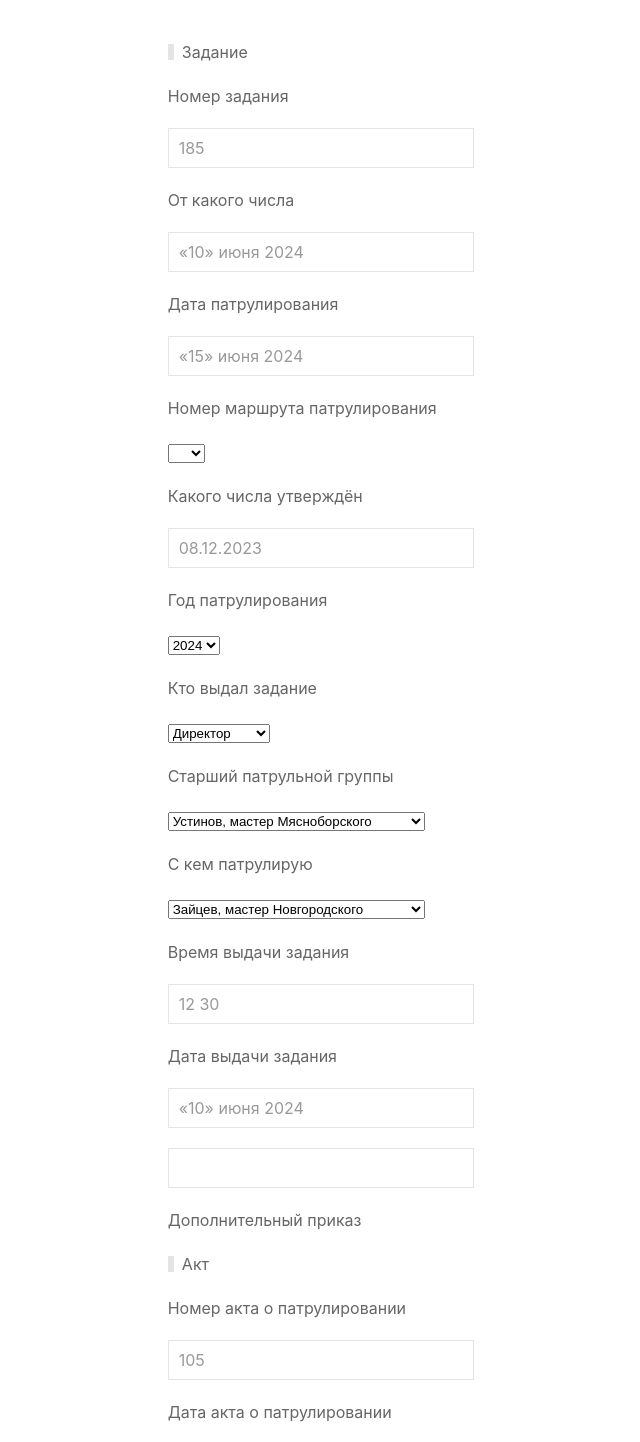
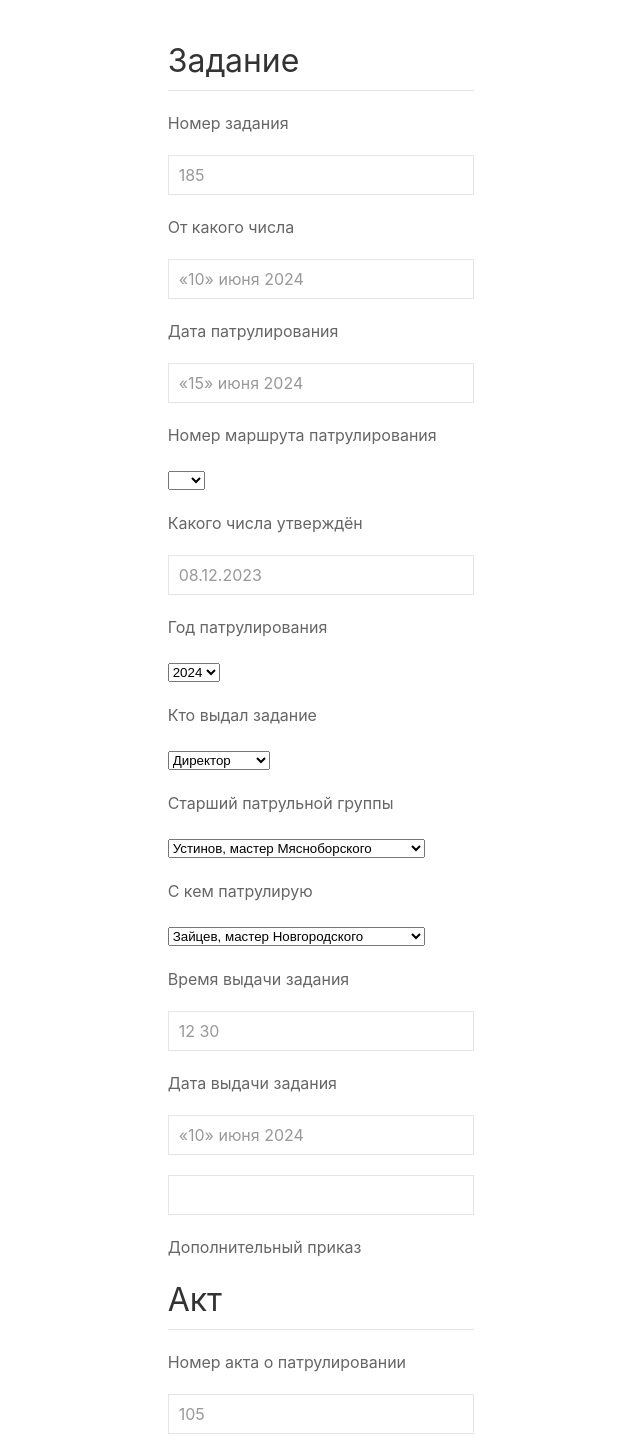
Before and after one commit to mianger22/glodocsy_core, a React (Create React App) app: page / in a window 1280 px wide. Shown: the top 1442 px of the page, without its empty margins (299-939 px from the left). Built offline with nearby package versions, Linux system fonts and the light colour scheme.

Commit message:
Улучшил внешний вид заголовков

```diff
--- a/src/Products/document_generator/Document_generator.jsx
+++ b/src/Products/document_generator/Document_generator.jsx
@@ -35,7 +35,9 @@ const Document_generator = () => (
         /* and other goodies */
       }) => (
         <form onSubmit={handleSubmit}>
-            <div className='uk-heading-bullet uk-margin'>Задание</div>
+            <div className='uk-margin'>
+                <h2 className='uk-heading-divider'>Задание</h2>
+            </div>
 
             <div className="mb-4">
                 <label className="input-label" for="Patrol_task_number" style={{color: "rgb(167, 150, 0);"}}>Номер задания</label>
@@ -269,7 +271,9 @@ const Document_generator = () => (
 
             {/* ---------------------------------------------------------------------------------------------------- */}
 
-            <div className="uk-heading-bullet uk-margin">Акт</div>
+            <div className='uk-margin'>
+                <h2 className='uk-heading-divider'>Акт</h2>
+            </div>
 
             <div className="mb-4">
                 <label className="input-label" for="Number_patrol_act" style={{color: "rgb(167, 150, 0);"}}>Номер акта о патрулировании</label>
```
